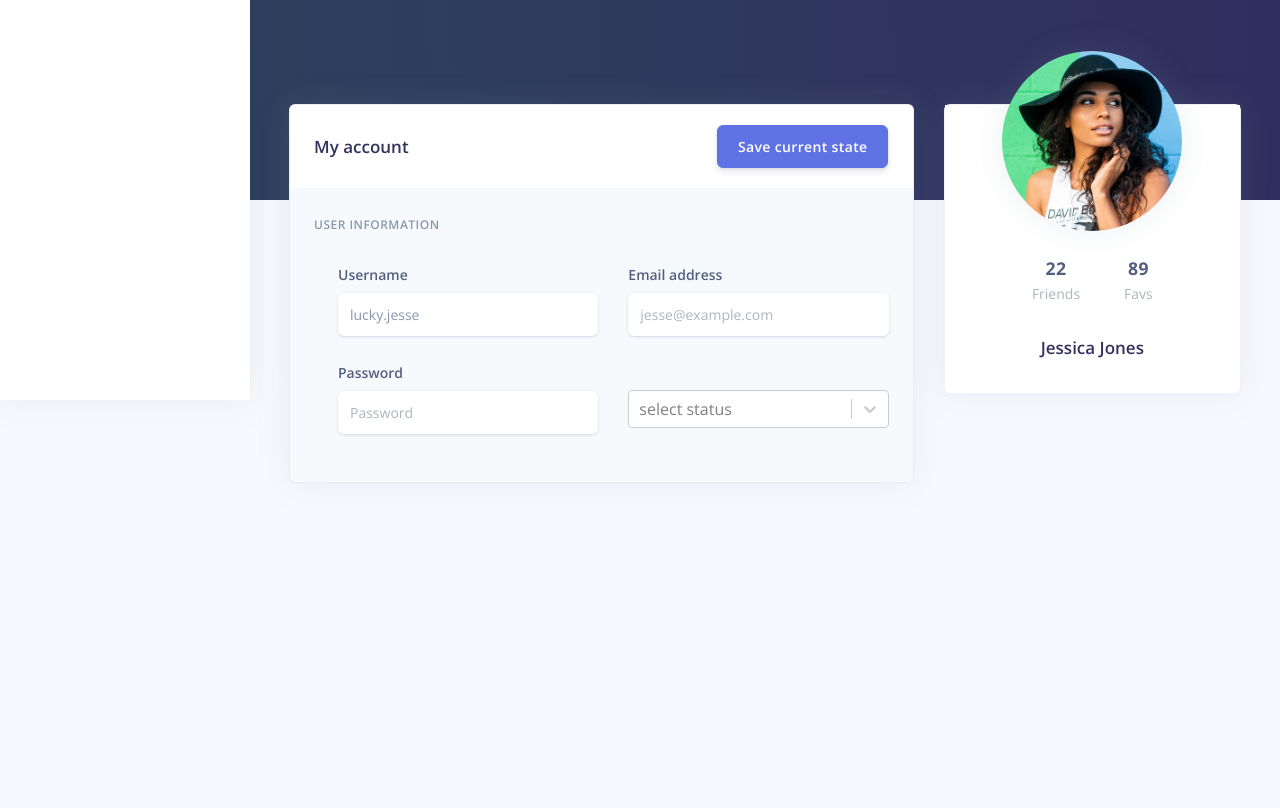
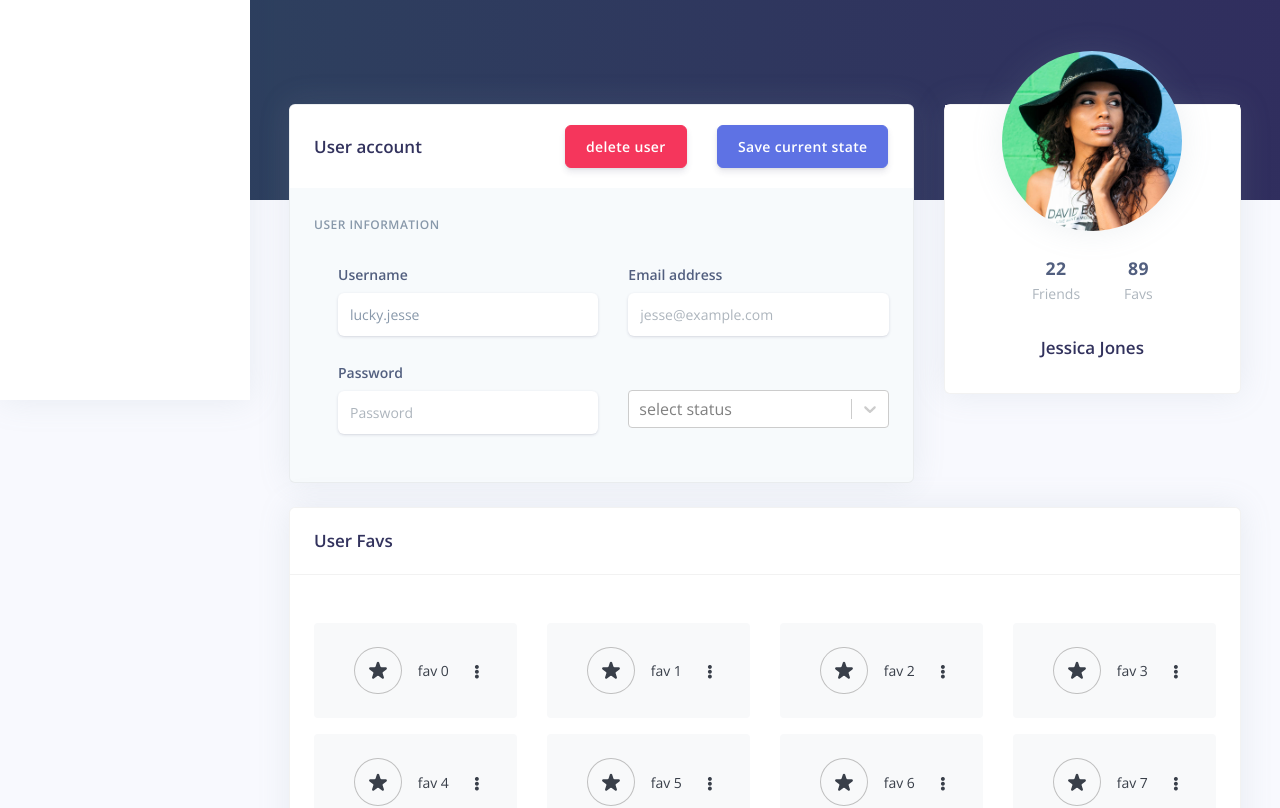
Before and after one commit to prime-infinity/favsadmin, a React (Create React App) app: page /user in a window 1280 px wide. Shown: the part 400-1208 px from the top of the page. Before the commit the page ends 931 px from the top, so only its background shows below. Built offline with nearby package versions, Linux system fonts and the light colour scheme.

Commit message:
added to users, about to enter categories

```diff
--- a/src/components/index/UserProfile.jsx
+++ b/src/components/index/UserProfile.jsx
@@ -12,6 +12,10 @@ import {
   Container,
   Row,
   Col,
+  UncontrolledDropdown,
+  DropdownToggle,
+  DropdownMenu,
+  DropdownItem,
 } from "reactstrap";
 import UserHeader from "../UserHeader";
 
@@ -73,13 +77,21 @@ function UserProfile() {
             <Card className="bg-secondary shadow">
               <CardHeader className="bg-white border-0">
                 <Row className="align-items-center">
-                  <Col xs="8">
-                    <h3 className="mb-0">My account</h3>
+                  <Col xs="4">
+                    <h3 className="mb-0">User account</h3>
+                  </Col>
+                  <Col className="text-right" xs="4">
+                    <Button
+                      color="danger"
+                      onClick={(e) => e.preventDefault()}
+                      size="md"
+                    >
+                      delete user
+                    </Button>
                   </Col>
                   <Col className="text-right" xs="4">
                     <Button
                       color="primary"
-                      href="#pablo"
                       onClick={(e) => e.preventDefault()}
                       size="md"
                     >
@@ -160,6 +172,67 @@ function UserProfile() {
               </CardBody>
             </Card>
           </Col>
+
+          <Col xs="12" className="order-xl-3">
+            <Card className="shadow mt-4">
+              <CardHeader className="bg-transparent">
+                <h3 className="mb-0">User Favs</h3>
+              </CardHeader>
+              <CardBody>
+                <Row className="icon-examples">
+                  {[1, 2, 3, 4, 5, 6, 7, 8, 9, 10].map((pro, index) => (
+                    <Col key={index} lg="3" md="6">
+                      <button
+                        className="btn-icon-clipboard"
+                        id="tooltip982655500"
+                        type="button"
+                      >
+                        <div>
+                          <span className="fav-image">
+                            <svg
+                              xmlns="http://www.w3.org/2000/svg"
+                              className="svg-icon-dash"
+                              viewBox="0 0 20 20"
+                              fill="currentColor"
+                            >
+                              <path d="M9.049 2.927c.3-.921 1.603-.921 1.902 0l1.07 3.292a1 1 0 00.95.69h3.462c.969 0 1.371 1.24.588 1.81l-2.8 2.034a1 1 0 00-.364 1.118l1.07 3.292c.3.921-.755 1.688-1.54 1.118l-2.8-2.034a1 1 0 00-1.175 0l-2.8 2.034c-.784.57-1.838-.197-1.539-1.118l1.07-3.292a1 1 0 00-.364-1.118L2.98 8.72c-.783-.57-.38-1.81.588-1.81h3.461a1 1 0 00.951-.69l1.07-3.292z" />
+                            </svg>
+                          </span>
+                          <span>fav {index}</span>
+                          <div style={{ position: "absolute", right: "12%" }}>
+                            <UncontrolledDropdown>
+                              <DropdownToggle
+                                className="btn-icon-only text-light"
+                                role="button"
+                                size="xs"
+                                color=""
+                                onClick={(e) => e.preventDefault()}
+                              >
+                                <i
+                                  className="fas fa-ellipsis-v"
+                                  style={{ fontSize: "14px" }}
+                                />
+                              </DropdownToggle>
+                              <DropdownMenu
+                                className="dropdown-menu-arrow"
+                                right
+                              >
+                                <DropdownItem
+                                  onClick={(e) => e.preventDefault()}
+                                >
+                                  Delete fav from user
+                                </DropdownItem>
+                              </DropdownMenu>
+                            </UncontrolledDropdown>
+                          </div>
+                        </div>
+                      </button>
+                    </Col>
+                  ))}
+                </Row>
+              </CardBody>
+            </Card>
+          </Col>
         </Row>
       </Container>
     </>
--- a/src/components/index/Users.jsx
+++ b/src/components/index/Users.jsx
@@ -56,11 +56,11 @@ function Users() {
                   {[1, 2, 3, 4, 5, 6].map((user, index) => (
                     <tr key={index}>
                       <th scope="row">
-                        <Media className="align-items-center">
-                          <a
-                            className="avatar rounded-circle mr-3"
-                            onClick={(e) => toUser(e)}
-                          >
+                        <Media
+                          onClick={(e) => toUser(e)}
+                          className="align-items-center cur-poi"
+                        >
+                          <a className="avatar rounded-circle mr-3">
                             <img
                               alt="..."
                               src={require("../../assets/img/theme/isis.jpg")}
@@ -68,7 +68,7 @@ function Users() {
                           </a>
                           <Media>
                             <span className="mb-0 text-sm">
-                              Argon Design System
+                              Jane Doe {index}
                             </span>
                           </Media>
                         </Media>
--- a/src/index.css
+++ b/src/index.css
@@ -4,3 +4,11 @@
 .mh-100-n{
   min-height: 50vh;
 }
+.cur-poi{
+  cursor: pointer;
+}
+.fav-image{
+  padding:7%;
+  border-radius: 50%;
+  border: 1px solid silver;
+}
```
